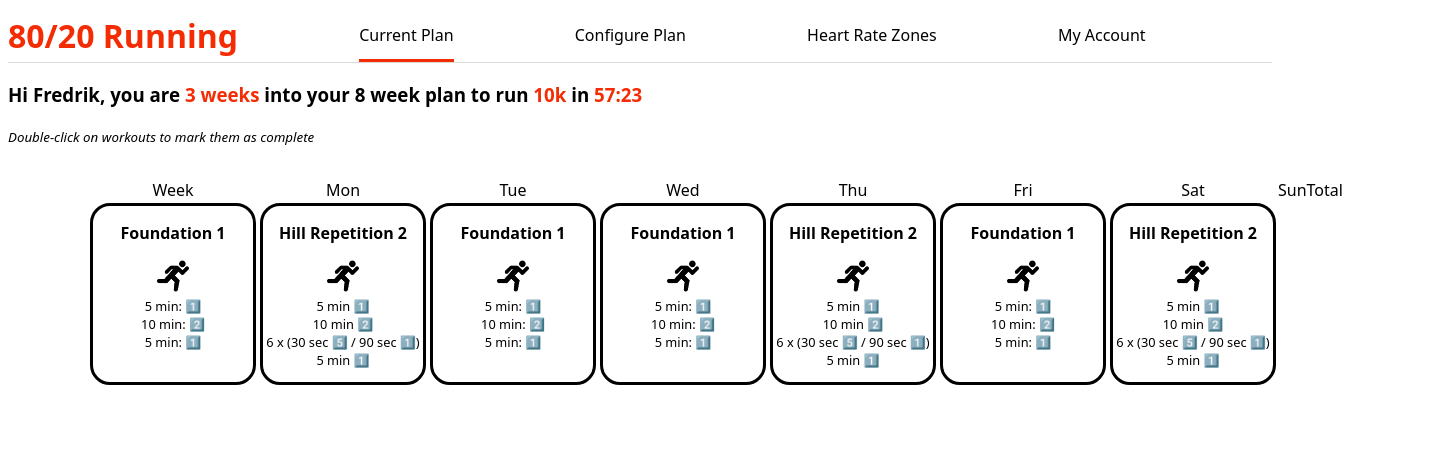
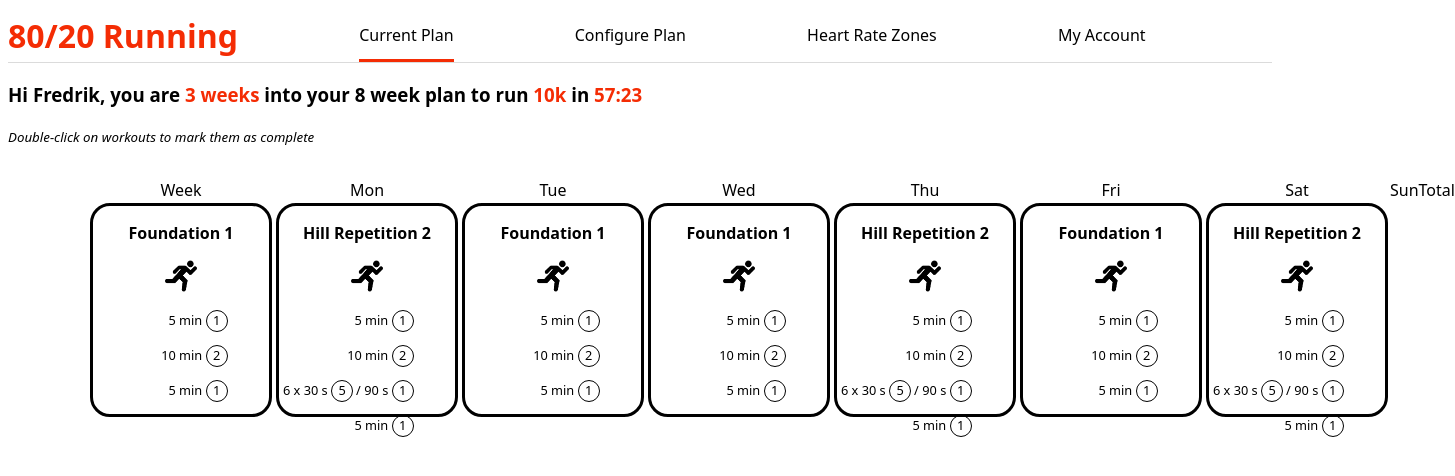
Before and after one commit to mauritz2/eighty-twenty-running, a React (Create React App) app: page / in a window 1280 px wide. Shown: the top 476 px of the page, 1455 px wide, since content can reach past the window. Built offline with nearby package versions, Linux system fonts and the light colour scheme; data requests are answered from the project's data file.

Commit message:
WIP commit

```diff
--- a/db.json
+++ b/db.json
@@ -53,11 +53,11 @@
     [
       {
         "id":"Foundation 1",
-        "phases": ["5 min: Zone 1", "10 min: Zone 2", "5 min: Zone 1"]
+        "phases": ["5 min Zone1", "10 min Zone2", "5 min Zone1"]
       },
       {
         "id":"Hill Repetition 2",
-        "phases":["5 min Zone 1", "10 min Zone 2", "6 x (30 sec Zone 5 / 90 sec Zone 1)", "5 min Zone 1"]
+        "phases":["5 min Zone1", "10 min Zone2", "6 x 30 s Zone5 / 90 s Zone1", "5 min Zone1"]
       }
     ]
 }
--- a/package.json
+++ b/package.json
@@ -6,6 +6,7 @@
     "@testing-library/jest-dom": "^5.16.5",
     "@testing-library/react": "^13.4.0",
     "@testing-library/user-event": "^13.5.0",
+    "jquery": "^3.6.1",
     "json-server": "^0.17.1",
     "react": "^18.2.0",
     "react-dom": "^18.2.0",
--- a/src/App.js
+++ b/src/App.js
@@ -2,7 +2,7 @@ import { useState, useEffect } from "react"
 import Navigation from "./components/Navigation"
 import StatusMsg from "./components/StatusMsg";
 import Workouts from "./components/Workouts"
-
+import $ from "jquery";
 
 function App() {
 
@@ -12,6 +12,8 @@ function App() {
   const [distance, setDistance] = useState("");
   const [goal, setGoal] = useState("");
   const [workoutInstructions, setWorkoutInstructions] = useState("")
+
+  $(".workout-phases").text($(".workout-phases").text().replace("Zone 1", <><span class='heartrate-zone'/>"</>));
 
   const setWelcomeMsgState = async () => {
     const res = await fetch("http://localhost:3000/training-plans");
@@ -50,15 +52,3 @@ function App() {
 }
 
 export default App;
-
-
-/*   const get_wrks = fetch("http://localhost:3000/5k-level-1").then((response) => response.json()).then((wkrs) => {
-    return wkrs;
-  });
-
-  useEffect(() => {
-    get_wrks.then((data) => {
-      setWorkoutInstructions(data);
-      console.log(workoutInstructions);
-    });
-  }, []); */
--- a/src/components/Workout.js
+++ b/src/components/Workout.js
@@ -4,40 +4,30 @@ import { useState } from "react";
 
 const Workout = ({title}) => {
     const [instructions, setInstructions] = useState([]);
-    const instruction_paragraphs = []
+
+    let all_phases = [];
 
     instructions.map((instruction) => {
-        const zone_strs_to_replace = ["Zone 1", "Zone 2", "Zone 5"]
+        let single_instruction = []
 
+        instruction.split(" ").map((word) => {
+            if (word.includes("Zone")) {
 
-        while(zone_strs_to_replace.some(el => instruction.includes(el)))
-        {
-            var zoneClass;
+                word = word.replace("Zone", "")
+                const zone_num = word.at(0);
+                // This catches the ")" that sometimes appears as Zone {n})
+                const remaining = word.slice(1,);
 
-            if(instruction.includes("Zone 1")){
-                zoneClass = "emoji-class-1"
-                instruction = instruction.replace("Zone 1", "1️⃣")
+                single_instruction.push(<><span className="heartrate-zone">{zone_num}</span></>)
             }
-            else if(instruction.includes("Zone 2")){
-                zoneClass = "emoji-class-2"
-                instruction = instruction.replace("Zone 2", "2️⃣")
+            else {
+                single_instruction.push(<span>{word} </span>);
             }
-            else if(instruction.includes("Zone 5")){
-                zoneClass = "emoji-class-5"
-                instruction = instruction.replace("Zone 5", "5️⃣")
-            }
+        });
+        console.log(single_instruction);
+        all_phases.push(<p className="phase">{single_instruction}</p>);
+    });
 
-            const regex = "1️⃣|2️⃣|5️⃣";
-            const emoji_pos = instruction.search(regex);
-
-            var pre_emoji_str = instruction.slice(0, emoji_pos);
-            var emoji = instruction.slice(emoji_pos, emoji_pos + 1);
-            var post_emoji_str = instruction.slice(emoji_pos + 1, );
-        }
-
-        instruction_paragraphs.push(<p>{pre_emoji_str}<span className={zoneClass}>{emoji}</span>{post_emoji_str}</p>)
-    }
-    )
 
     // It would be better if the backend returned the workout instructions to reduce
     // the amount of fetch requests between backend/frontend (now one per day) -
@@ -55,7 +45,7 @@ const Workout = ({title}) => {
             <p className="workout-title"><strong>{title}</strong></p>
             <img className="workout-icon" src={foundation}></img>
             <div className="workout-phases">
-                {instruction_paragraphs}
+                {all_phases}
             </div>
         </div>
     )
--- a/src/index.css
+++ b/src/index.css
@@ -36,18 +36,21 @@ body {
   width: min(90%, 75rem);
   margin-left: 5rem;
   margin-top: 2rem;
-  align-items:flex-end;
   justify-items:center;
 }
 
 .workout-box {
   border-style: solid;
-  height: 11em;
-  width: 10em;
+  height: 13em;
+  width: 11em;
   border-radius: 20px;
   text-align: center;
-  overflow: hidden;
   margin: 2px;
+}
+
+.workout-box p {
+  margin-block-start: 1em;
+  margin-block-end: 1em;
 }
 
 .workout-icon {
@@ -55,23 +58,23 @@ body {
   width: 2em;
 }
 
-.workout-title p {
-  margin: 0px;
+.phase {
+  font-size: 0.8em;
+  text-align: right;
+  margin-right: 3em;
 }
 
-.workout-phases p {
-  margin: 0px;
-  font-size: 0.8em;
+.worktout-phases {
+  margin-bottom: 1em;
 }
 
-.emoji-class-1 {
-  color:green;
+.heartrate-zone {
+  height: 20px;
+  width: 20px;
+  border-radius: 50%;
+  display: inline-block;
+  text-align:center;
+  margin-right: 3px;
+  border: solid;
+  border-width: 0.5px;
 }
-
-.emoji-class-2 {
-  color:blue;
-}
-
-.emoji-class-5 {
-  color:red;
-}
```
Also changed, not shown: 1 other file (tests, documents, lock files or other folders).
